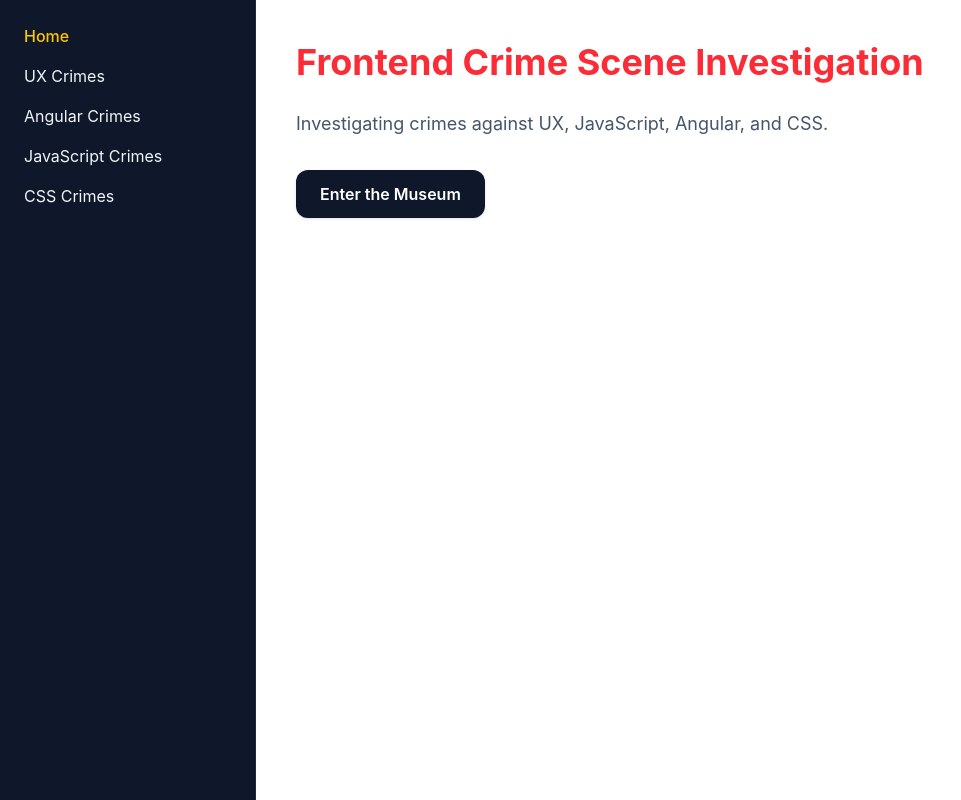
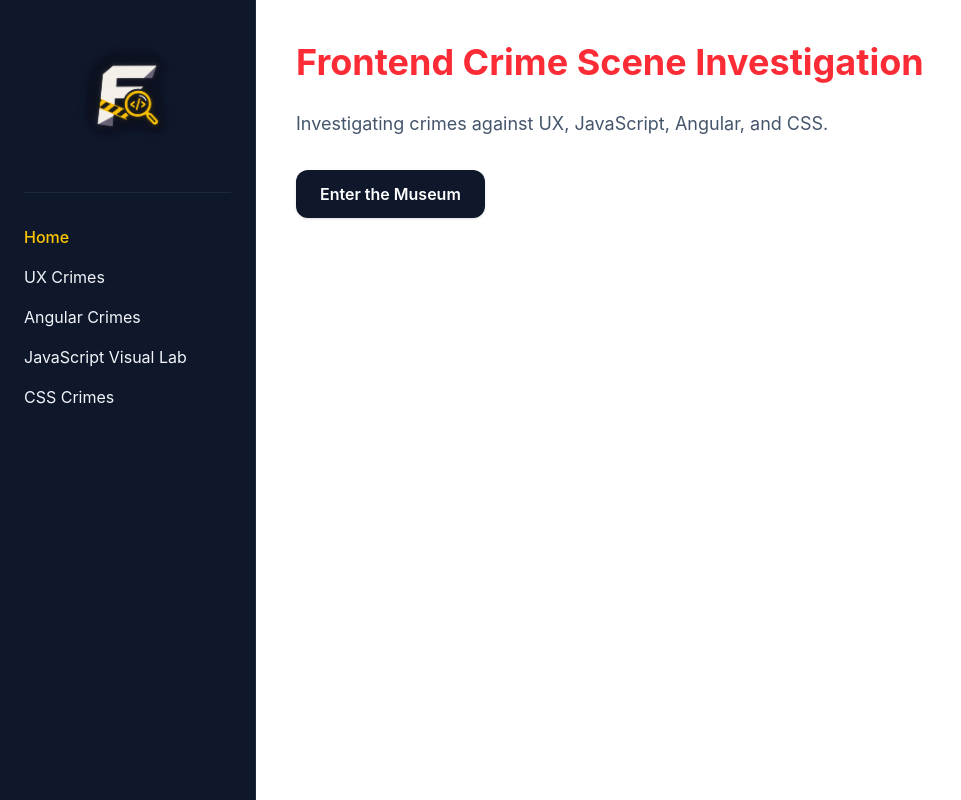
Before and after one commit to Marwa-Hodeib/frontend-crime-scene-investigation, an Angular app: page / in a window 1280 px wide. Shown: the whole page, without its empty margins (0-961 px from the left). Built offline with nearby package versions, Linux system fonts and the light colour scheme.

Commit message:
logo addition

```diff
--- a/src/app/layout/sidebar/sidebar.component.html
+++ b/src/app/layout/sidebar/sidebar.component.html
@@ -15,8 +15,18 @@
 <nav
   [class.-translate-x-full]="!isOpen()"
   [class.translate-x-0]="isOpen()"
-  class="fixed top-0 left-0 z-40 flex flex-col gap-4 w-64 p-6 bg-slate-900 text-slate-100 border-r border-slate-800 transform transition-transform duration-200 lg:sticky lg:top-0 lg:h-screen lg:self-start lg:translate-x-0"
+  class="fixed top-0 left-0 z-40 flex w-64 flex-col gap-4 border-r border-slate-800 bg-slate-900 p-6 text-slate-100 transform transition-transform duration-200 lg:sticky lg:top-0 lg:h-screen lg:self-start lg:translate-x-0"
 >
+  <!-- Logo -->
+  <div class="mb-4 flex justify-center border-b border-slate-800 pb-6">
+    <img
+      src="/assets/frontend-crimes-logo.png"
+      alt="Frontend Crimes"
+      class="w-36"
+    />
+  </div>
+
+  <!-- Navigation -->
   @for (item of navItems; track item.path) {
     <a
       [routerLink]="item.path"
--- a/src/app/layout/sidebar/sidebar.component.ts
+++ b/src/app/layout/sidebar/sidebar.component.ts
@@ -23,7 +23,7 @@ export class SidebarComponent {
     { label: 'Home', path: '/' },
     { label: 'UX Crimes', path: '/ux-crimes' },
     { label: 'Angular Crimes', path: '/angular-crimes' },
-    { label: 'JavaScript Crimes', path: '/javascript-crimes' },
+    { label: 'JavaScript Visual Lab', path: '/javascript-crimes' },
     { label: 'CSS Crimes', path: '/css-crimes' },
   ];
 }
--- a/src/index.html
+++ b/src/index.html
@@ -1,11 +1,15 @@
 <!doctype html>
 <html lang="en">
   <head>
-  <meta charset="utf-8">
+    <meta charset="utf-8" />
     <title>FrontendCrimesV2</title>
-  <base href="/">
-  <meta name="viewport" content="width=device-width, initial-scale=1">
-  <link rel="icon" type="image/x-icon" href="favicon.ico">
+    <base href="/" />
+    <meta name="viewport" content="width=device-width, initial-scale=1" />
+    <link
+      rel="icon"
+      type="image/png"
+      href="/assets/faviIcon-frontend-crimes.png"
+    />
   </head>
   <body>
     <app-root></app-root>
```
Also changed, not shown: public/assets/faviIcon-frontend-crimes.png (added), public/assets/frontend-crimes-logo.png (added). Lines whose indentation alone changed are shown as unchanged.
